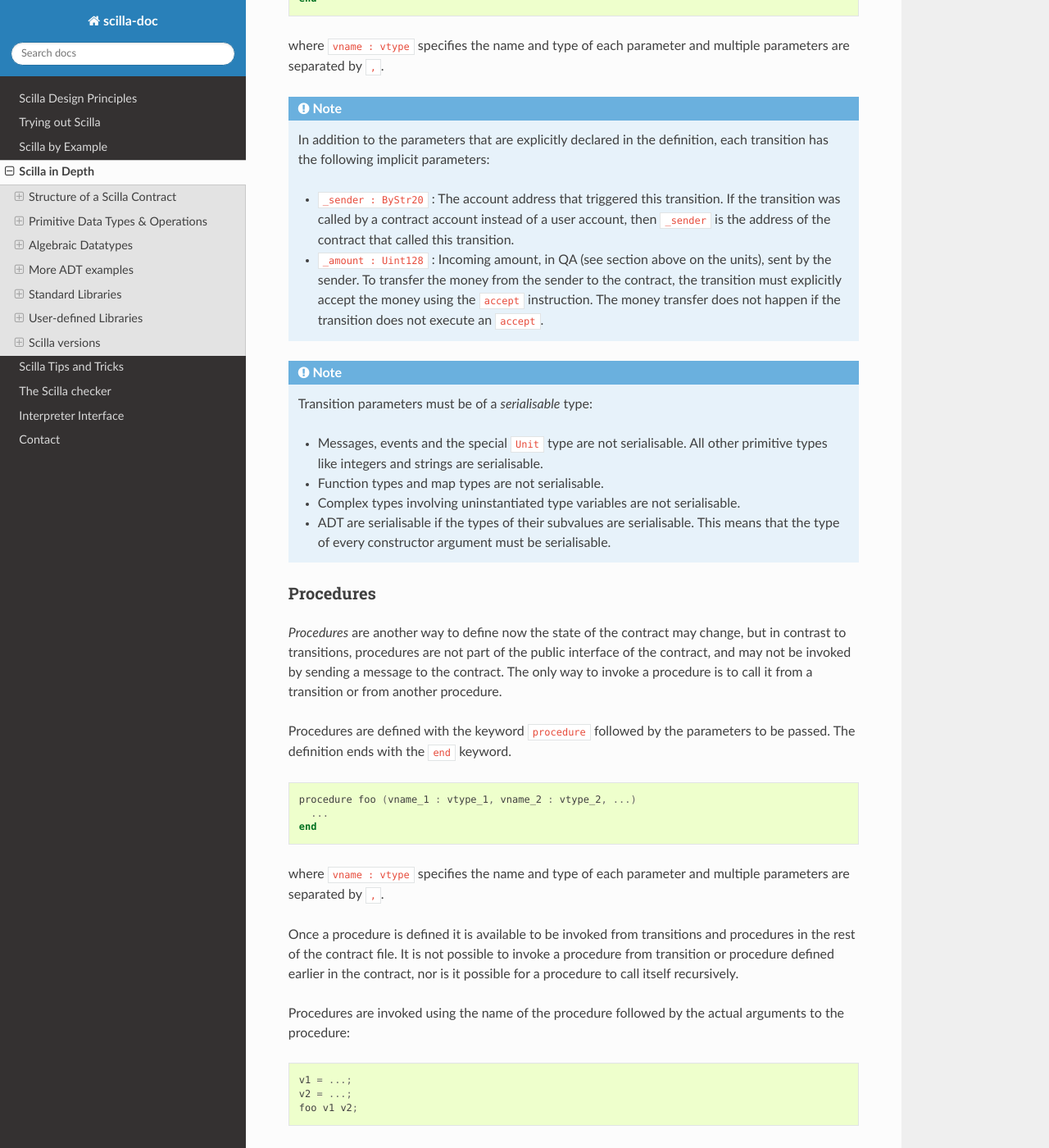
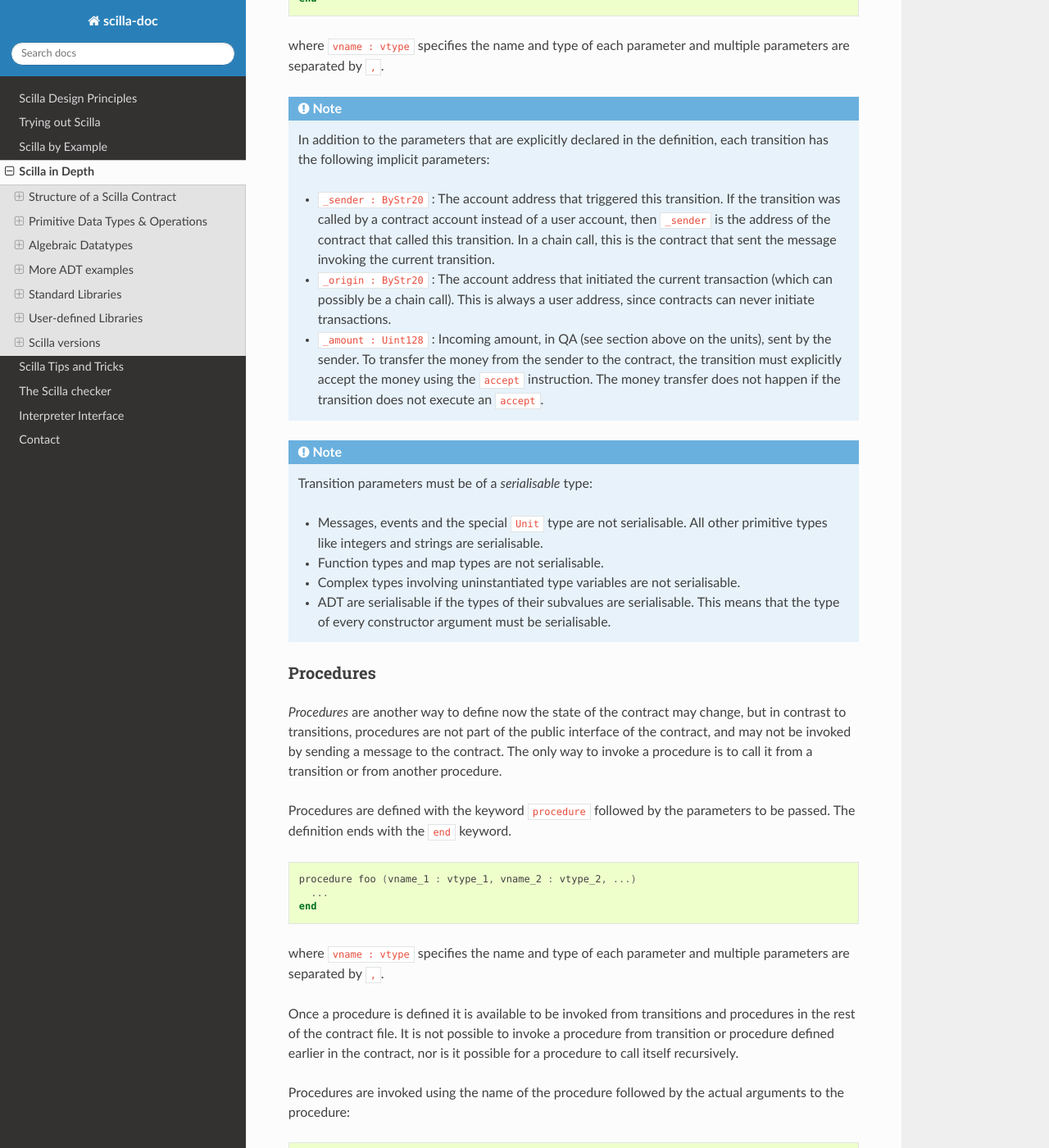
Before and after one commit to Zilliqa/scilla-docs, a Sphinx documentation site: the page built from docs/source/scilla-in-depth.rst, in a window 1280 px wide and 1400 px high, scrolled down 4708 px. Shown: the whole window at 82% size. Built offline with Sphinx 7.4.7 and the Read the Docs theme 2.0.0, drawn with Linux system fonts in a browser that asks for light colours.

Commit message:
Document _origin. (#129)
* Document _origin.

Reference: https://github.com/Zilliqa/scilla/pull/921

* Apply suggestions from code review

Co-authored-by: jjcnn <38888011+jjcnn@users.noreply.github.com>

Co-authored-by: jjcnn <38888011+jjcnn@users.noreply.github.com>

```diff
--- a/docs/source/interface.rst
+++ b/docs/source/interface.rst
@@ -212,7 +212,8 @@ Field         Description
 ===========  ===========================================
 ``_tag``      Transition to be invoked
 ``_amount``   Number of QA to be transferred
-``_sender``   Address of the invoker
+``_sender``   Address of the invoker (in a chain call, this is the immediate caller)
+``_origin``   Address from which the transaction originated
 ``params``    An array of parameter objects
 ===========  ===========================================
 
@@ -240,6 +241,7 @@ an example ``input_message.json`` is given below:
         "_tag"    : "SayHello",
         "_amount" : "0",
         "_sender" : "0x1234567890123456789012345678901234567890",
+        "_origin" : "0x1234567890123456789012345678901234567890",
         "params"  : []
     }
 
@@ -259,6 +261,7 @@ an example ``input_message.json`` is given below:
       "_tag"    : "TransferFrom",
       "_amount" : "0",
       "_sender" : "0x64345678901234567890123456789012345678cd",
+      "_origin" : "0x64345678901234567890123456789012345678cd",
       "params"  : [
         {
           "vname" : "from",
@@ -327,6 +330,7 @@ Say that the contract has been deployed at address ``0x1234567890123456789012345
        "_tag": "MoveAction",
        "_amount": "0",
        "_sender" : "0x64345678901234567890123456789012345678cd",
+       "_origin" : "0x64345678901234567890123456789012345678cd",
        "params": [
            {
                "vname" : "dir",
--- a/docs/source/scilla-by-example.rst
+++ b/docs/source/scilla-by-example.rst
@@ -632,7 +632,7 @@ procedure with the arguments ``True`` and ``0``:
 
 .. note::
 
-    The special parameters ``_sender`` and ``_amount`` are available to
+    The special parameters ``_sender``, ``_origin`` and ``_amount`` are available to
     a procedure even though the procedure is invoked by a transition
     rather than by an incoming message. It is not necessary to pass
     these special parameters as arguments to the procedure.
--- a/docs/source/scilla-checker.rst
+++ b/docs/source/scilla-checker.rst
@@ -335,7 +335,7 @@ as representing money. Similarly, a local variable used to initialise
 the ``_amount`` field of an outgoing message is also tagged as
 representing money.
 
-Conversely, the message fields ``_sender``, ``_recipient``, and
+Conversely, the message fields ``_sender``, ``_origin``, ``_recipient``, and
 ``_tag``, the event field ``_eventname``, the exception field
 ``_exception``, and the blockchain field ``BLOCKNUMBER``, are known to
 not represent money, so any variable used to initialise those fields
--- a/docs/source/scilla-in-depth.rst
+++ b/docs/source/scilla-in-depth.rst
@@ -275,7 +275,12 @@ multiple parameters are separated by ``,``.
     - ``_sender : ByStr20`` : The account address that triggered this
       transition. If the transition was called by a contract account
       instead of a user account, then ``_sender`` is the address of
-      the contract that called this transition.
+      the contract that called this transition. In a chain call, this is
+      the contract that sent the message invoking the current transition.
+
+    - ``_origin : ByStr20`` : The account address that initiated the current
+      transaction (which can possibly be a chain call). This is always
+      a user address, since contracts can never initiate transactions.
 
     - ``_amount : Uint128`` : Incoming amount, in QA (see section
       above on the units), sent by the sender. To transfer the money
@@ -344,7 +349,7 @@ procedure does not return a result.
 
 .. note::
 
-   The implicit transition parameters ``_sender`` and ``_amount`` are
+   The implicit transition parameters ``_sender``, ``_origin`` and ``_amount`` are
    implicitly passed to all the procedures that a transition
    calls. There is therefore no need to declare those parameters
    explicitly when defining a procedure.
```
